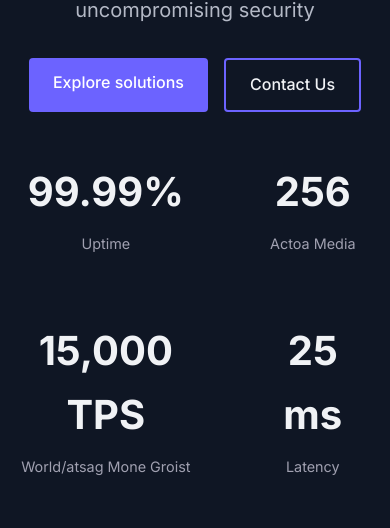
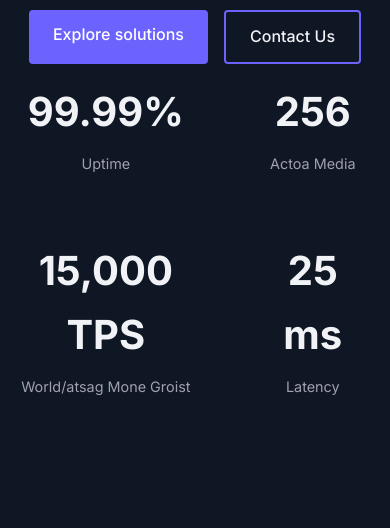
Before and after one commit to hashfoundry/site, a React (Create React App) app in the folder hashfoundry-react/: page / in a window 390 px wide. Shown: the part 494-1022 px from the top of the page. Built offline with nearby package versions, Linux system fonts and the light colour scheme.

Commit message:
Reduced distances between sections. Removed images from the mobile version

```diff
--- a/hashfoundry-react/src/components/sections/AboutSection.js
+++ b/hashfoundry-react/src/components/sections/AboutSection.js
@@ -46,6 +46,10 @@ const AboutImage = styled.div`
     height: auto;
     border-radius: 8px;
     box-shadow: 0 10px 30px rgba(0, 0, 0, 0.2);
+  }
+
+  @media (max-width: 992px) {
+    display: none;
   }
 `;
 
--- a/hashfoundry-react/src/components/sections/HeroSection.js
+++ b/hashfoundry-react/src/components/sections/HeroSection.js
@@ -4,13 +4,13 @@ import { ThemeContext } from '../../context/ThemeContext';
 import useTranslation from '../../hooks/useTranslation';
 
 const HeroSectionWrapper = styled.section`
-  padding: 5rem 0;
+  padding: 2rem 0;
 `;
 
 const HeroContainer = styled.div`
   display: flex;
   align-items: center;
-  min-height: 85vh;
+  min-height: 60vh;
   padding: 2rem 0;
   max-width: 1200px;
   margin: 0 auto;
@@ -27,7 +27,7 @@ const HeroContent = styled.div`
 
   @media (max-width: 992px) {
     padding-right: 0;
-    margin-bottom: 2rem;
+    margin-bottom: 1rem;
     text-align: center;
   }
 `;
@@ -127,7 +127,7 @@ const MetricsContainer = styled.div`
 
   @media (max-width: 992px) {
     grid-template-columns: 1.5fr 1fr;
-    margin-top: 1rem;
+    margin-top: 0;
   }
 `;
 
--- a/hashfoundry-react/src/components/sections/TechnologySection.js
+++ b/hashfoundry-react/src/components/sections/TechnologySection.js
@@ -48,7 +48,7 @@ const TechVisual = styled.div`
   background: var(--dark-bg-secondary);
   border-radius: 8px;
 
-  @media (max-width: 768px) {
+  @media (max-width: 992px) {
     display: none;
   }
 `;
```
